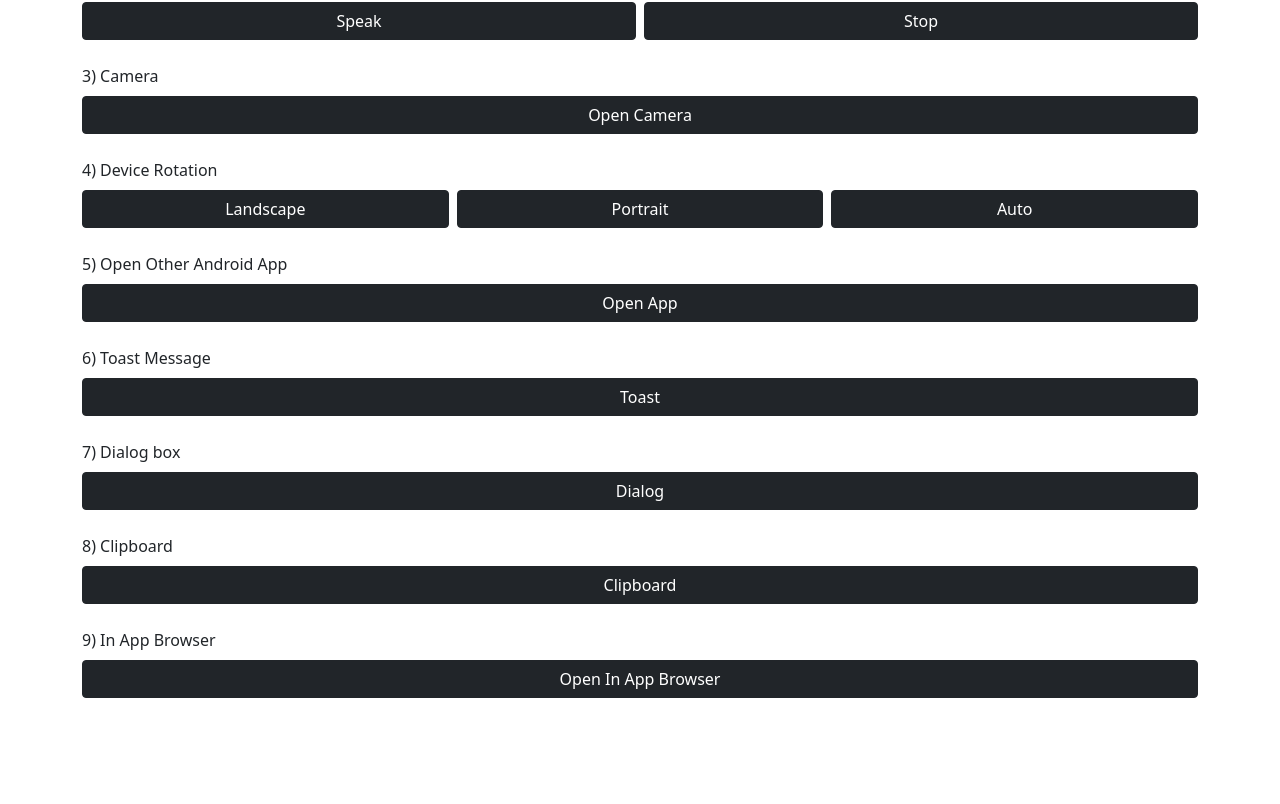
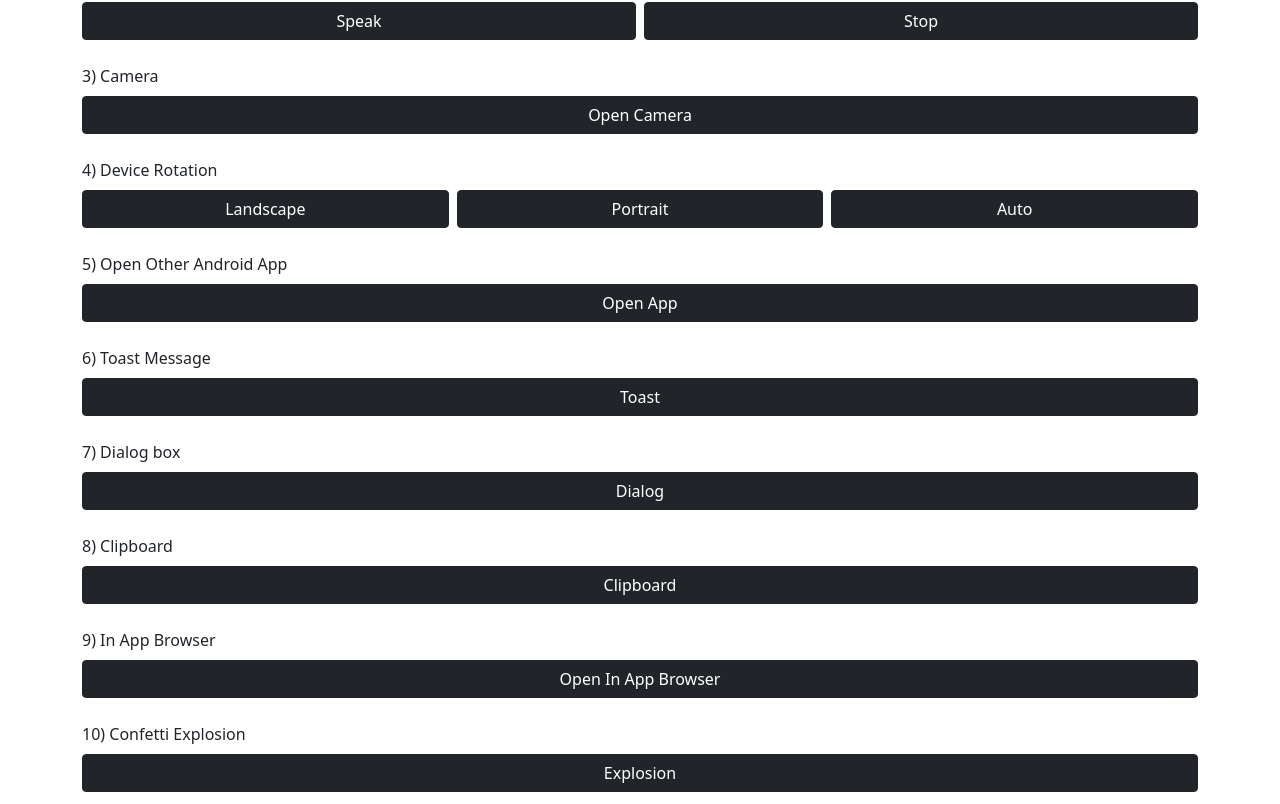
Before and after one commit to irshad/IA-POC, a Svelte app: page / in a window 1280 px wide. Shown: the part 210-1014 px from the top of the page. Before the commit the page ends 920 px from the top, so only its background shows below. Built offline with nearby package versions, Linux system fonts and the light colour scheme.

Commit message:
Confetti Explosion

```diff
--- a/package.json
+++ b/package.json
@@ -31,6 +31,7 @@
     "cordova-plugin-screen-orientation": "^3.0.2",
     "es6-promise-plugin": "^4.2.2",
     "sirv-cli": "^2.0.0",
+    "svelte-confetti-explosion": "^0.4.0",
     "svelte-routing": "^1.6.0"
   }
 }
--- a/src/App.svelte
+++ b/src/App.svelte
@@ -8,6 +8,7 @@
   import Dialog from "./components/Dialog.svelte";
   import Clipboard from "./components/Clipboard.svelte";
   import InAppBrowser from "./components/InAppBrowser.svelte";
+  import ConfettiExplosion from "./components/ConfettiExplosion.svelte";
 </script>
 
 <main class="container">
@@ -20,6 +21,7 @@
   <Dialog/>
   <Clipboard/>
   <InAppBrowser />
+  <ConfettiExplosion />
 </main>
 
 <style>
--- /dev/null
+++ b/src/components/ConfettiExplosion.svelte
@@ -0,0 +1,24 @@
+<script>
+  import { ConfettiExplosion } from "svelte-confetti-explosion";
+  let confetti = false;
+
+  const showExplosion = async () => {
+    confetti = true;
+
+    setTimeout(() => {
+      confetti = !confetti;
+    }, 4000);
+  };
+</script>
+
+{#if confetti}
+  <ConfettiExplosion particleSize={10} particleCount={600} duration={4000} particlesShape="rectangles" />
+{/if}
+
+<div class="poc-section">
+  <p>10) Confetti Explosion</p>
+  <button class="btn btn-dark mt-2" on:click={showExplosion} disabled={confetti}> Explosion </button>
+</div>
+
+<style>
+</style>
```
Also changed, not shown: 1 other file (tests, documents, lock files or other folders).
